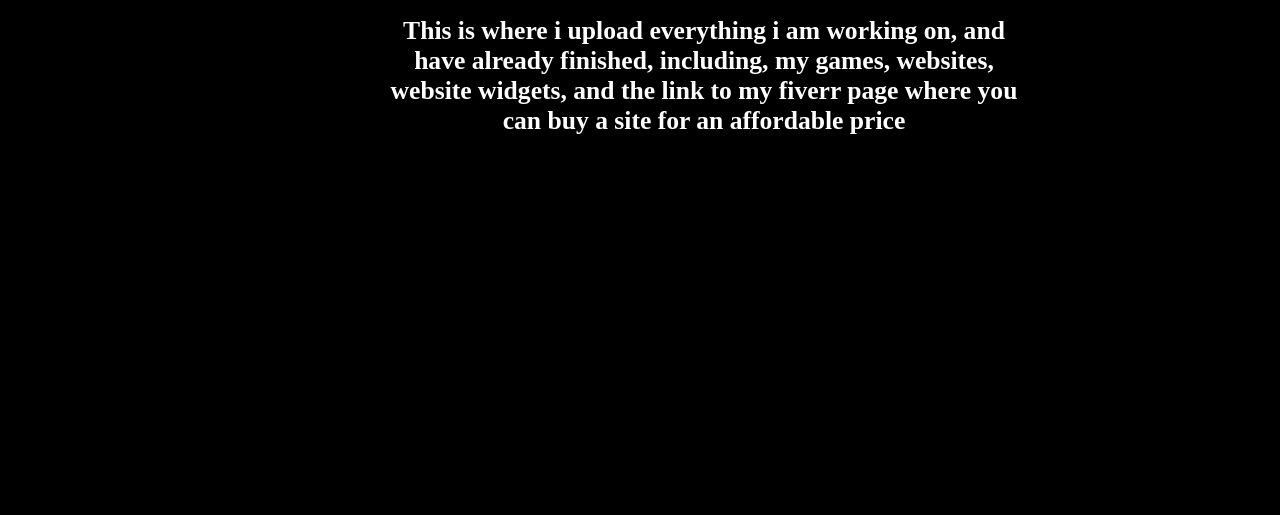
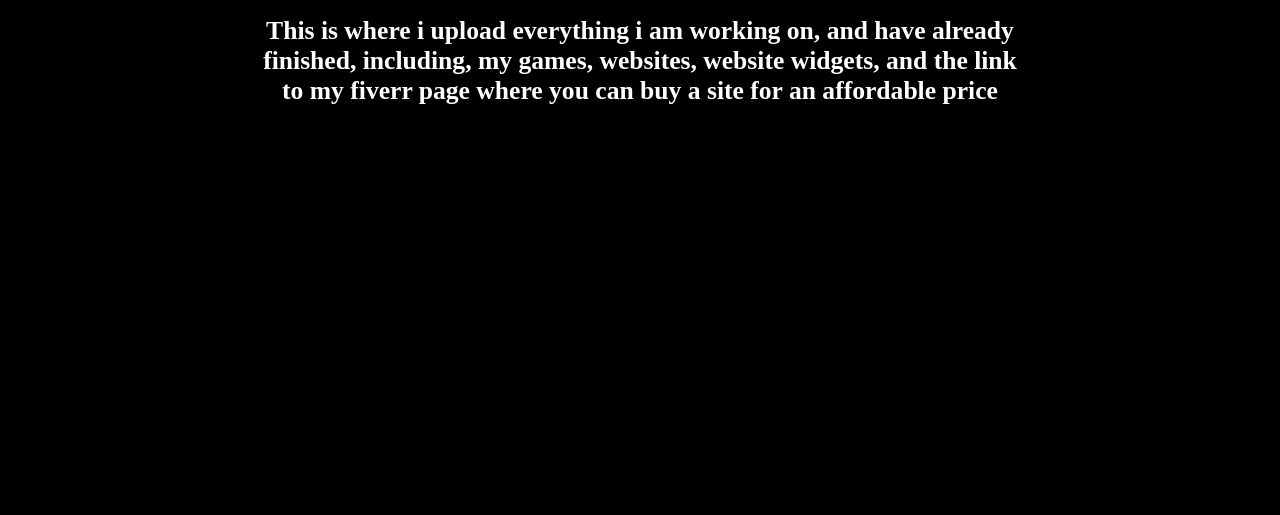
Before and after one commit to MasonWalker24/mason-walker, a plain HTML site: page index.html in a window 1280 px wide. Shown: the part 285-800 px from the top of the page. Drawn offline with Linux system fonts and the light colour scheme.

Commit message:
Update primary.css

```diff
--- a/primary.css
+++ b/primary.css
@@ -76,8 +76,8 @@
     top: 35%;
   color: white;
     font-size: 2vw;
-    width: 50%;
-    left: 30%;
+    width: 60%;
+    left: 20%;
   }
 }
 @media only screen and (max-width: 980px)
```
